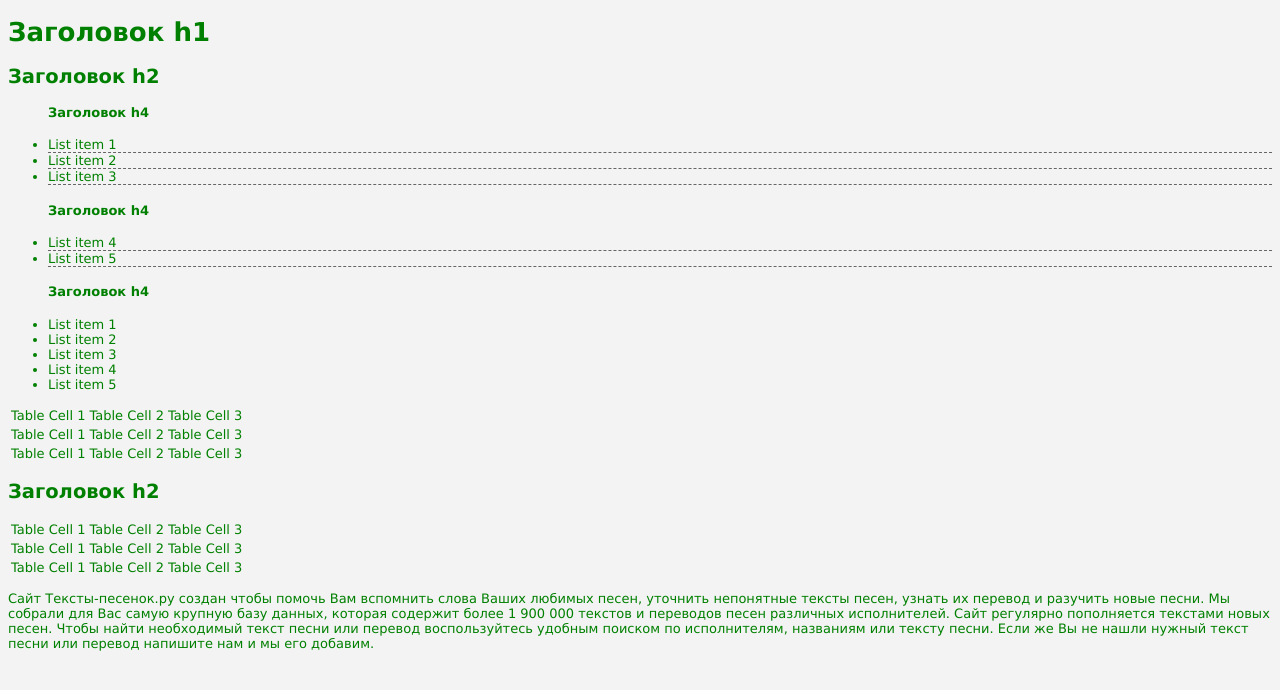
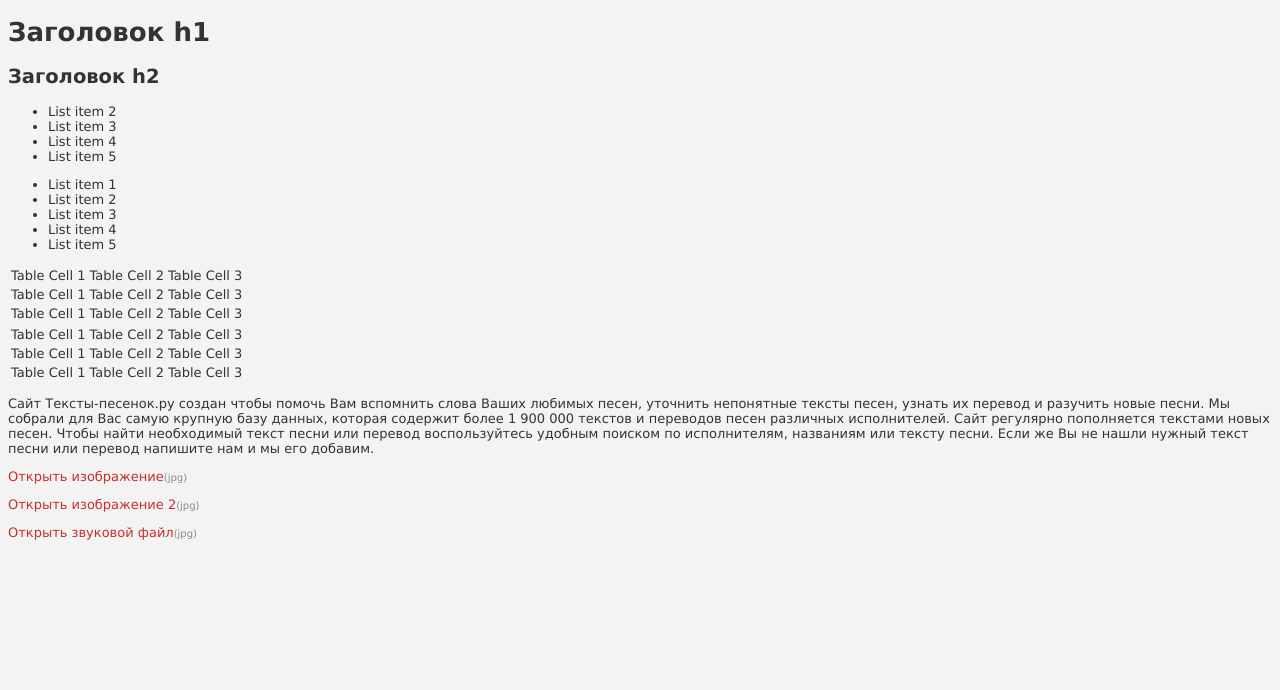
Before and after one commit to discojaw1x/website, a plain HTML site: page website/index.html in a window 1280 px wide. Drawn offline with Linux system fonts and the light colour scheme.

Commit message:
Add files via upload

```diff
--- a/website/index.html
+++ b/website/index.html
@@ -33,16 +33,14 @@
 		<h1> Заголовок h1</h1>
 		<h2 class="list"> Заголовок h2</h2>
 		<ul class ="list">
-			<h4>Заголовок h4</h4>
-			<li>List item 1 </li>
+
 			<li>List item 2 </li>
 			<li>List item 3 </li>
-			<h4>Заголовок h4 </h4>
+
 			<li>List item 4</li>
 			<li>List item 5</li>
 		</ul>
 		<ul class="list2">
-			<h4>Заголовок h4</h4>
 
 			<li>List item 1</li>
 			<li>List item 2</li>
@@ -67,7 +65,6 @@
 <td>Table Cell 3</td>
 			</tr>
 		</table>
-		<h2>Заголовок h2</h2>
 		<table class="table-sec">
 			<tr>
 				<td>Table Cell 1</td>
@@ -86,6 +83,16 @@
 			</tr>
 		</table>
 		<p class ="text">Сайт Тексты-песенок.ру создан чтобы помочь Вам вспомнить слова Ваших любимых песен, уточнить непонятные тексты песен, узнать их перевод и разучить новые песни. Мы собрали для Вас самую крупную базу данных, которая содержит более 1 900 000 текстов и переводов песен различных исполнителей. Сайт регулярно пополняется текстами новых песен. Чтобы найти необходимый текст песни или перевод воспользуйтесь удобным поиском по исполнителям, названиям или тексту песни. Если же Вы не нашли нужный текст песни или перевод напишите нам и мы его добавим. </p>
+		<p>
+<a href="picture.jpg">Открыть изображение</a>
+		</p>
+				<p>
+<a href="picture.png">Открыть изображение 2</a>
+		</p>
+<p>
+<a href="audio.mp3">Открыть звуковой файл</a>
+		</p>
+
 
 
 	</div>
--- a/website/main.css
+++ b/website/main.css
@@ -8,9 +8,20 @@ a {
 	color: #cb2c2c;
 	text-decoration:none;
 }
-div#main {
-	color : green;
+
+
+a[href$=".jpg"]::after {
+	content: '(jpg)';
+	font-size: 10px;
+	color: #888;
 }
-.list li {
-	border-bottom: 1px dashed #666;
+a[href$=".png"]::after {
+	content: '(jpg)';
+	font-size: 10px;
+	color: #888;
 }
+a[href$=".mp3"]::after {
+	content: '(jpg)';
+	font-size: 10px;
+	color: #888;
+}
```
